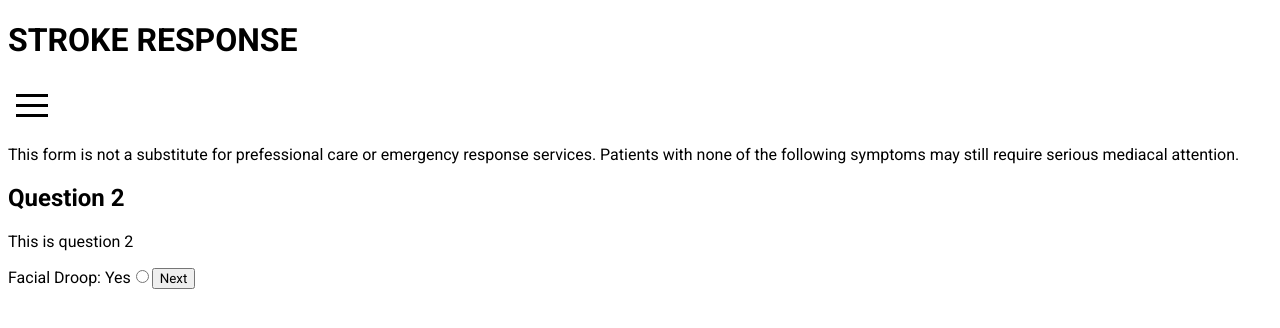
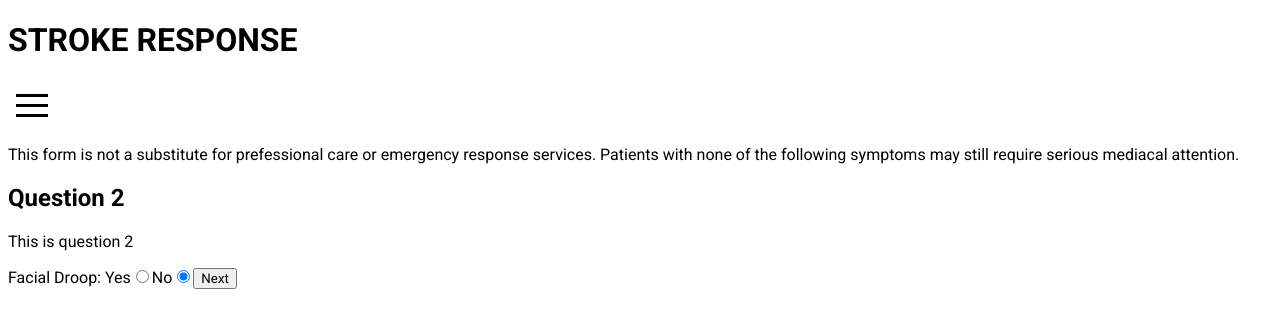
Before and after one commit to katlynhutson/stroke_react, a React (Create React App) app: page /question/2 in a window 1280 px wide. Shown: the top 328 px of the page. Built offline with nearby package versions, Linux system fonts and the light colour scheme.

Commit message:
make the first question with radio buttons work

```diff
--- a/src/components/Questionnaire/Question2/Question2.js
+++ b/src/components/Questionnaire/Question2/Question2.js
@@ -1,16 +1,19 @@
 import { Link, useNavigate } from 'react-router-dom';
 import { QuestionnaireContext } from '../../../questionnaireContext';
-import { useContext } from 'react';
+import { useContext, useState } from 'react';
 
 function Question2(props) {
 	const { twoData, setTwoData } = useContext(QuestionnaireContext);
+	// const initialCheck = false;
+	// const [checked, setChecked] = useState(initialCheck);
 
 	const navigate = useNavigate();
 
 	const handleSubmit = (event) => {
 		event.preventDefault();
 		console.log(twoData);
-		// navigate('/question/3');
+
+		navigate('/question/3');
 	};
 
 	const handleChange = (event) => {
@@ -42,8 +45,17 @@ function Question2(props) {
 					type='radio'
 					id='facial-droop-yes'
 					name='yes'
-					value={twoData}
-					checked={twoData}
+					value={true}
+					checked={twoData === true}
+					onChange={handleChange}
+				/>
+				<label htmlFor='facial-droop-no'>No</label>
+				<input
+					type='radio'
+					id='facial-droop-no'
+					name='no'
+					value={false}
+					checked={twoData === false}
 					onChange={handleChange}
 				/>
 
--- a/src/components/Questionnaire/Question3/Question3.js
+++ b/src/components/Questionnaire/Question3/Question3.js
@@ -25,10 +25,10 @@ function Question3(props) {
 				<p>This is question 3</p>
 			</div>
 			<form onSubmit={handleSubmit}>
-				<label for='arm-drift'>Arm-Drift: </label>
-				<label for='arm-drift-yes'>Yes</label>
+				<label htmlFor='arm-drift'>Arm-Drift: </label>
+				<label htmlFor='arm-drift-yes'>Yes</label>
 				<input type='radio' id='arm-drift-yes' name='yes' value='True' />
-				<label for='arm-drift-no'>No</label>
+				<label htmlFor='arm-drift-no'>No</label>
 				<input type='radio' id='arm-drift-no' name='no' value='True' />
 
 				<button type='submit'>Next</button>
```
